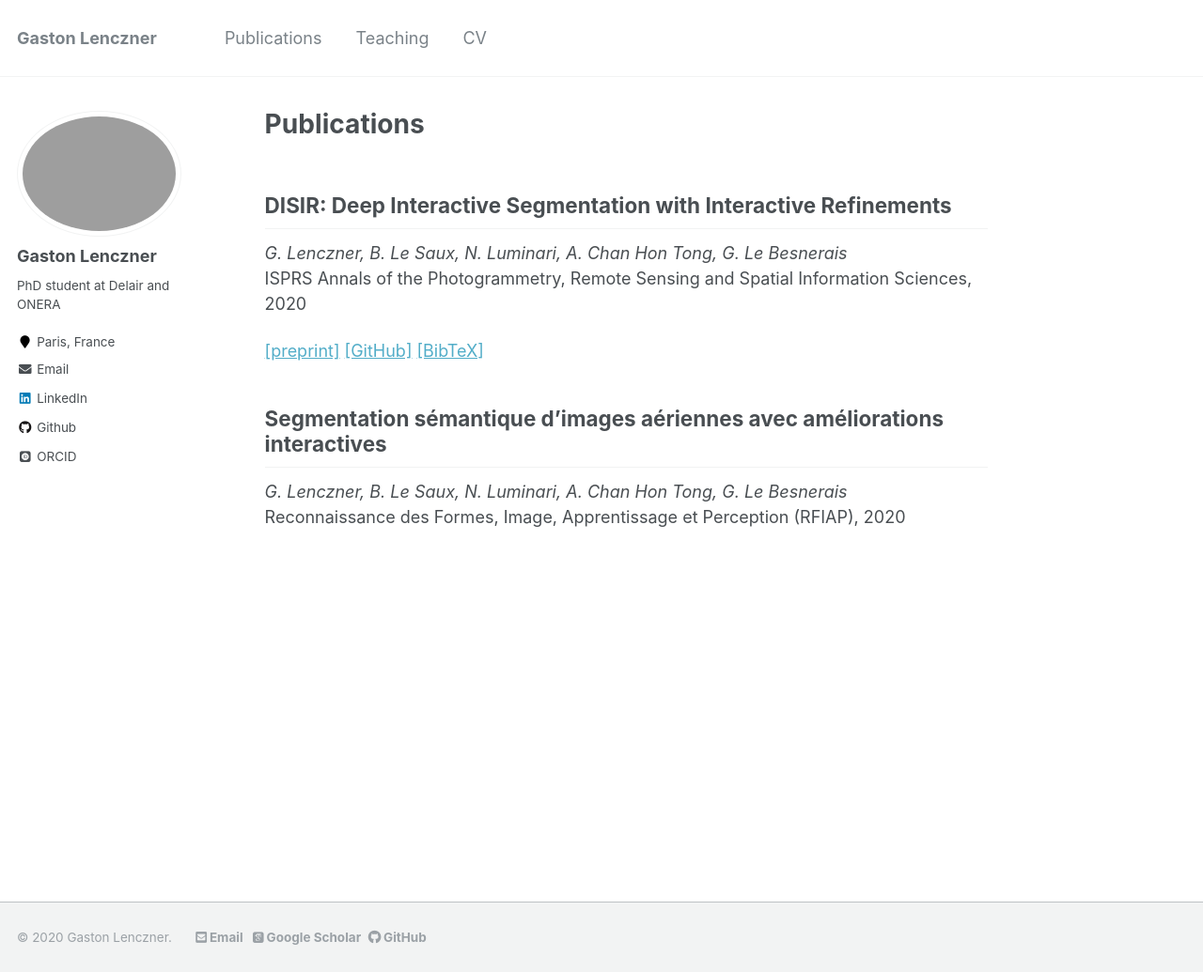
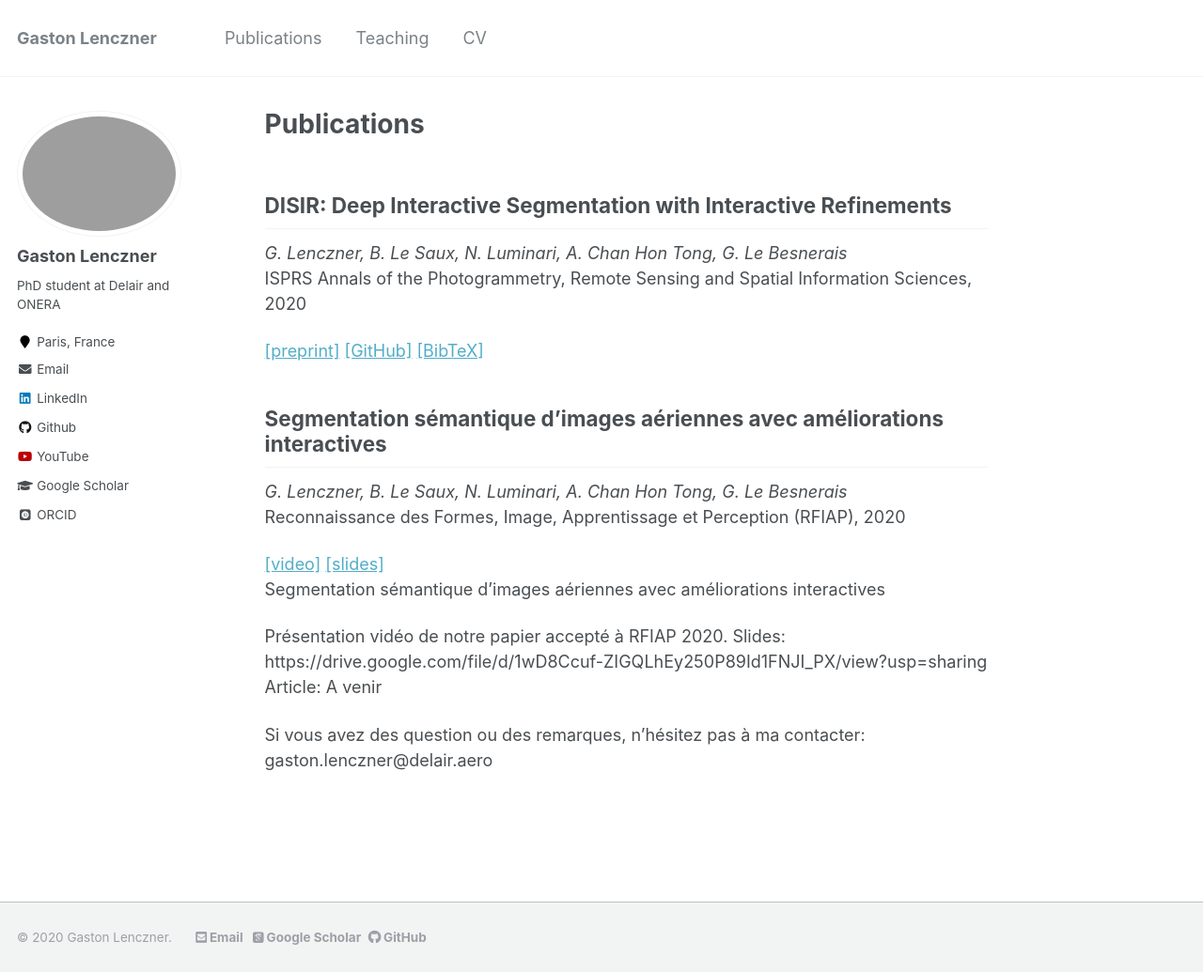
Before and after one commit to gaslen/gaslen.github.io, a Jekyll site: the page built from _pages/publications.md, in a window 1280 px wide and 1035 px high. Shown: the whole window at 94% size. Built offline with Jekyll 4.4.1, drawn with Linux system fonts in a browser that asks for light colours; some web fonts are replaced.

Commit message:
get live

```diff
--- a/_config.yml
+++ b/_config.yml
@@ -11,7 +11,7 @@ title                    : "Gaston Lenczner"
 title_separator          : "-"
 name                     : &name "Gaston Lenczner"
 description              : &description "PhD student at Delair and ONERA"
-url                      :  "http://127.0.0.1:4000/" #https://gaslen.github.io  # https://academicpages.github.io # the base hostname & protocol for your site e.g. "https://mmistakes.github.io"
+url                      :  https://gaslen.github.io #"http://127.0.0.1:4000/" #https://gaslen.github.io  # https://academicpages.github.io # the base hostname & protocol for your site e.g. "https://mmistakes.github.io"
 baseurl                  : "" # the subpath of your site, e.g. "/blog"
 repository               : "gaslen/gaslen.github.io"
 teaser                   :  # filename of teaser fallback teaser image placed in /images/, .e.g. "500x300.png"
@@ -86,7 +86,7 @@ author:
   location         : "Paris, France"
   employer         :
   pubmed           :
-  googlescholar    :
+  googlescholar    : "citations?user=YNJsSRsAAAAJ&hl=en&oi=ao"
   email            : "gaston.lenczner@delair.aero"
   researchgate     :  # example: "https://www.researchgate.net/profile/yourprofile"
   uri              :
@@ -113,7 +113,7 @@ author:
   vine             :
   weibo            :
   xing             :
-  youtube          :
+  youtube          : "UCFyhzZA455feE3x9nldmj0Q"
   wikipedia        :
   personal         :
 
--- a/_includes/author-profile.html
+++ b/_includes/author-profile.html
@@ -86,7 +86,7 @@
         <li><a href="https://steamcommunity.com/id/{{ author.steam }}"><i class="fab fa-fw fa-steam-square" aria-hidden="true"></i> Steam</a></li>
       {% endif %}
       {% if author.youtube %}
-        <li><a href="https://www.youtube.com/user/{{ author.youtube }}"><i class="fab fa-fw fa-youtube" aria-hidden="true"></i> YouTube</a></li>
+        <li><a href="https://www.youtube.com/channel/{{ author.youtube }}"><i class="fab fa-fw fa-youtube" aria-hidden="true"></i> YouTube</a></li>
       {% endif %}
       {% if author.soundcloud %}
         <li><a href="https://soundcloud.com/{{ author.soundcloud }}"><i class="fab fa-fw fa-soundcloud" aria-hidden="true"></i> Soundcloud</a></li>
@@ -104,7 +104,7 @@
         <li><a href="https://vine.co/u/{{ author.vine }}"><i class="fab fa-fw fa-vine" aria-hidden="true"></i> Vine</a></li>
       {% endif %}
       {% if author.googlescholar %}
-        <li><a href="{{ author.googlescholar }}"><i class="fas fa-fw fa-graduation-cap"></i> Google Scholar</a></li>
+        <li><a href="https://scholar.google.com/{{ author.googlescholar }}"><i class="fas fa-fw fa-graduation-cap"></i> Google Scholar</a></li>
       {% endif %}
       {% if author.pubmed %}
         <li><a href="{{ author.pubmed }}"><i class="ai ai-pubmed-square ai-fw"></i> PubMed</a></li>
--- a/_includes/footer.html
+++ b/_includes/footer.html
@@ -3,6 +3,6 @@
 <div class="page__footer-copyright">&copy; {{ site.time | date: '%Y' }} {{ site.name | default: site.title }}.
   &nbsp;&nbsp;&nbsp;&nbsp;
   <strong><a href="mailto:{{site.author.email}}"><i class="fa fa-fw fa-envelope-square" aria-hidden="true"></i><meta itemprop="email" content="{site.author.email}">Email</a></strong>&nbsp;
-  <strong><a href="..." itemprop="sameAs"><i class="ai ai-fw ai-google-scholar-square" aria-hidden="true"></i>Google Scholar</a></strong>&nbsp;
+  <strong><a href="https://scholar.google.com/{{site.author.googlescholar}}" itemprop="sameAs"><i class="ai ai-fw ai-google-scholar-square" aria-hidden="true"></i>Google Scholar</a></strong>&nbsp;
   <strong><a href="http://github.com/{{ site.author.github }}"><i class="fab fa-github" aria-hidden="true"></i> GitHub</a></strong>
 </div>
--- a/_pages/publications.md
+++ b/_pages/publications.md
@@ -53,3 +53,18 @@ ISPRS Annals of the Photogrammetry, Remote Sensing and Spatial Information Scien
 ## Segmentation sémantique d’images aériennes avec améliorations interactives
 *G. Lenczner, B. Le Saux, N. Luminari, A. Chan Hon Tong, G. Le Besnerais*
 Reconnaissance des Formes, Image, Apprentissage et Perception (RFIAP), 2020
+<normal>
+    <a href="https://youtu.be/i-sOE6Q_aR8" style="color:page.header.overlay_color">[video]</a>
+    <a href="https://drive.google.com/file/d/1wD8Ccuf-ZIGQLhEy250P89Id1FNJI_PX/view" style="color:page.header.overlay_color">[slides]</a>
+</normal>
+
+
+
+Segmentation sémantique d'images aériennes avec améliorations interactives
+
+Présentation vidéo de notre papier accepté à RFIAP 2020.
+Slides: https://drive.google.com/file/d/1wD8Ccuf-ZIGQLhEy250P89Id1FNJI_PX/view?usp=sharing
+Article: A venir
+
+Si vous avez des question ou des remarques, n'hésitez pas à ma contacter:
+gaston.lenczner@delair.aero
```
Also changed, not shown: _pages/about.md (+2 -2 lines).
